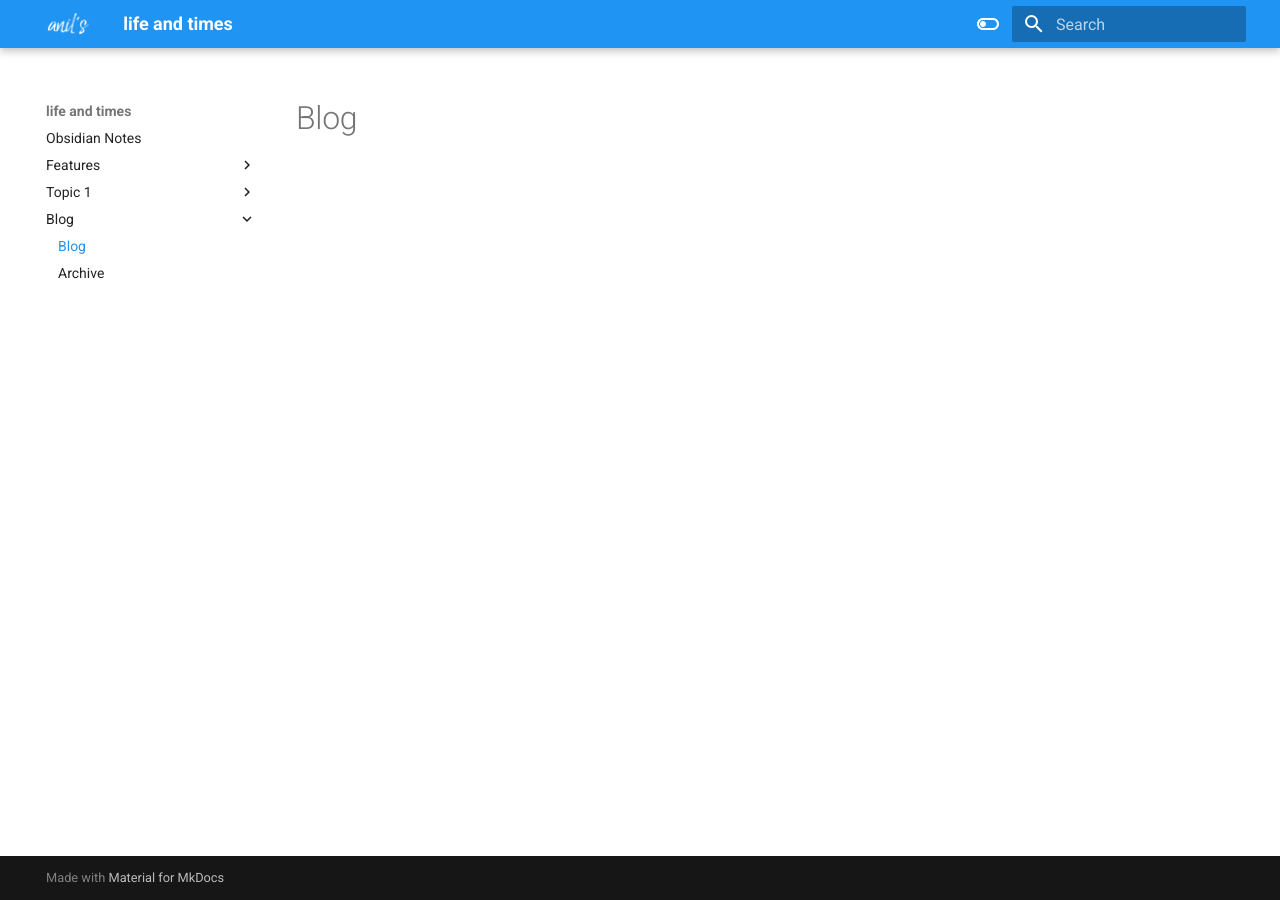
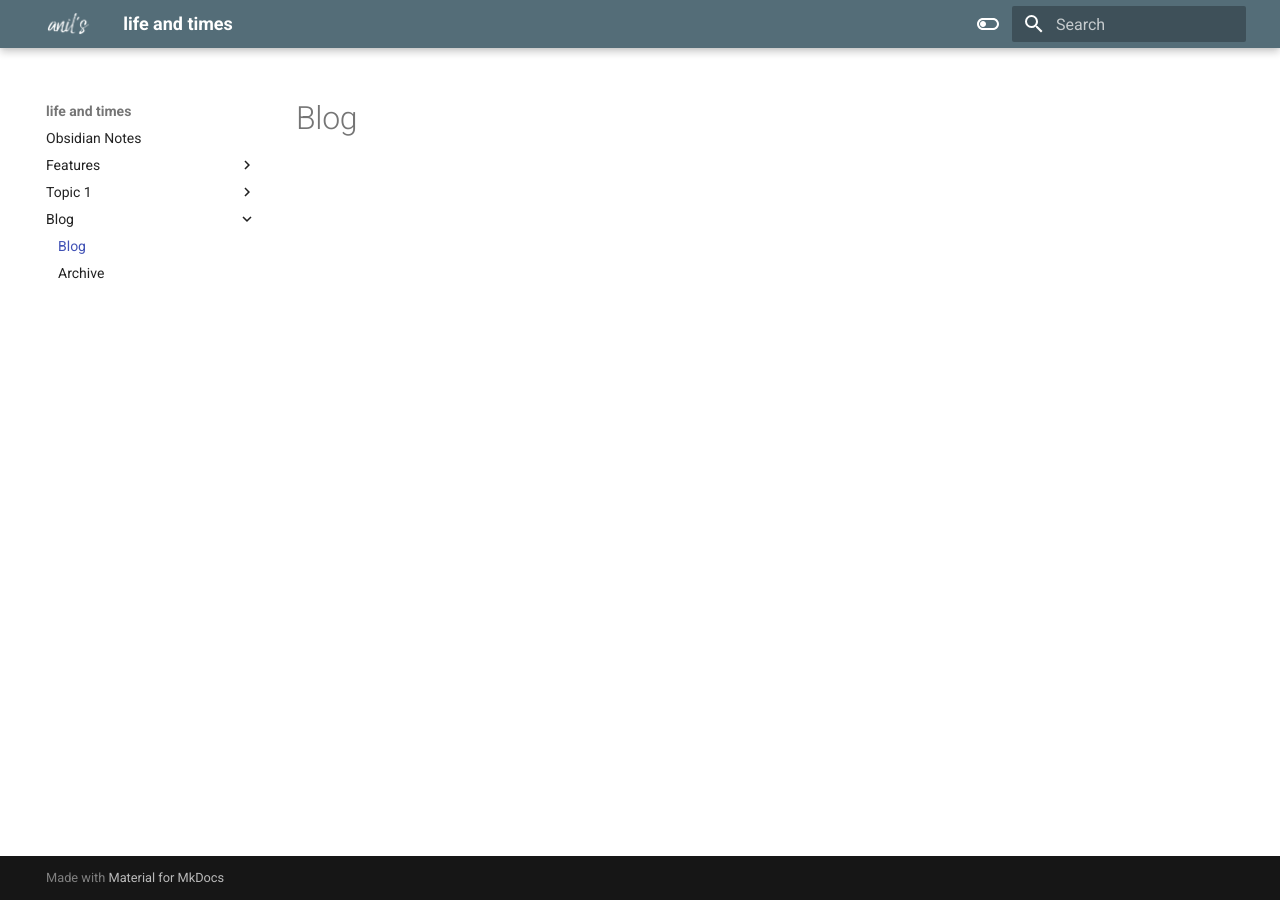
Before and after one commit to anilnairxyz/scrapbook, an MkDocs documentation site: the page built from docs/blog/index.md, in a window 1280 px wide. Built offline with MkDocs 1.6.1 and Material for MkDocs 9.7.7, drawn with Linux system fonts in a browser that asks for light colours.

```diff
--- a/mkdocs.yml
+++ b/mkdocs.yml
@@ -7,8 +7,8 @@
     # Light mode
     - media: "(prefers-color-scheme: light)"
       scheme: default
-      primary: blue
-      accent: deep purple
+      primary: blue grey
+      accent: teal
       toggle:
         icon: material/toggle-switch-off-outline
         name: Switch to dark mode
@@ -16,8 +16,8 @@
     # Dark mode
     - media: "(prefers-color-scheme: dark)"
       scheme: slate
-      primary: blue
-      accent: light blue
+      primary: blue grey
+      accent: teal
       toggle:
         icon: material/toggle-switch
         name: Switch to light mode
```
